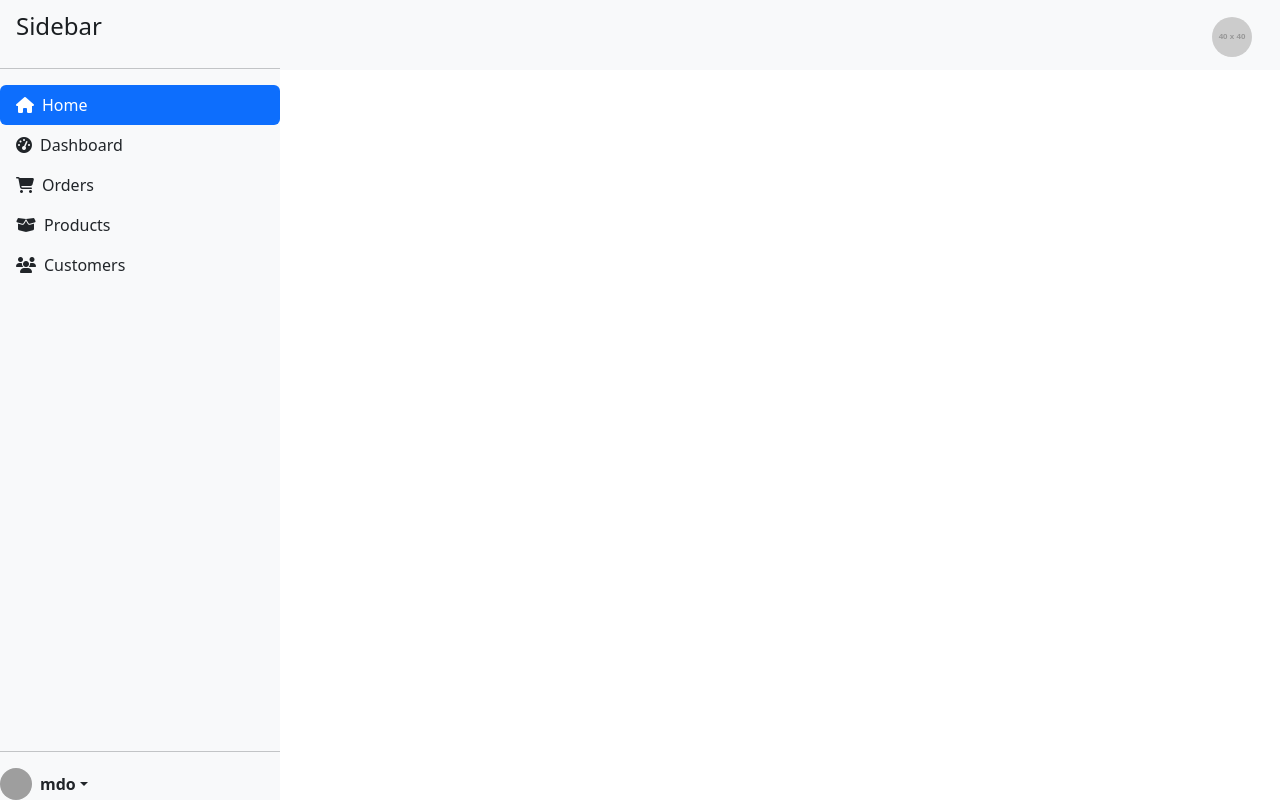
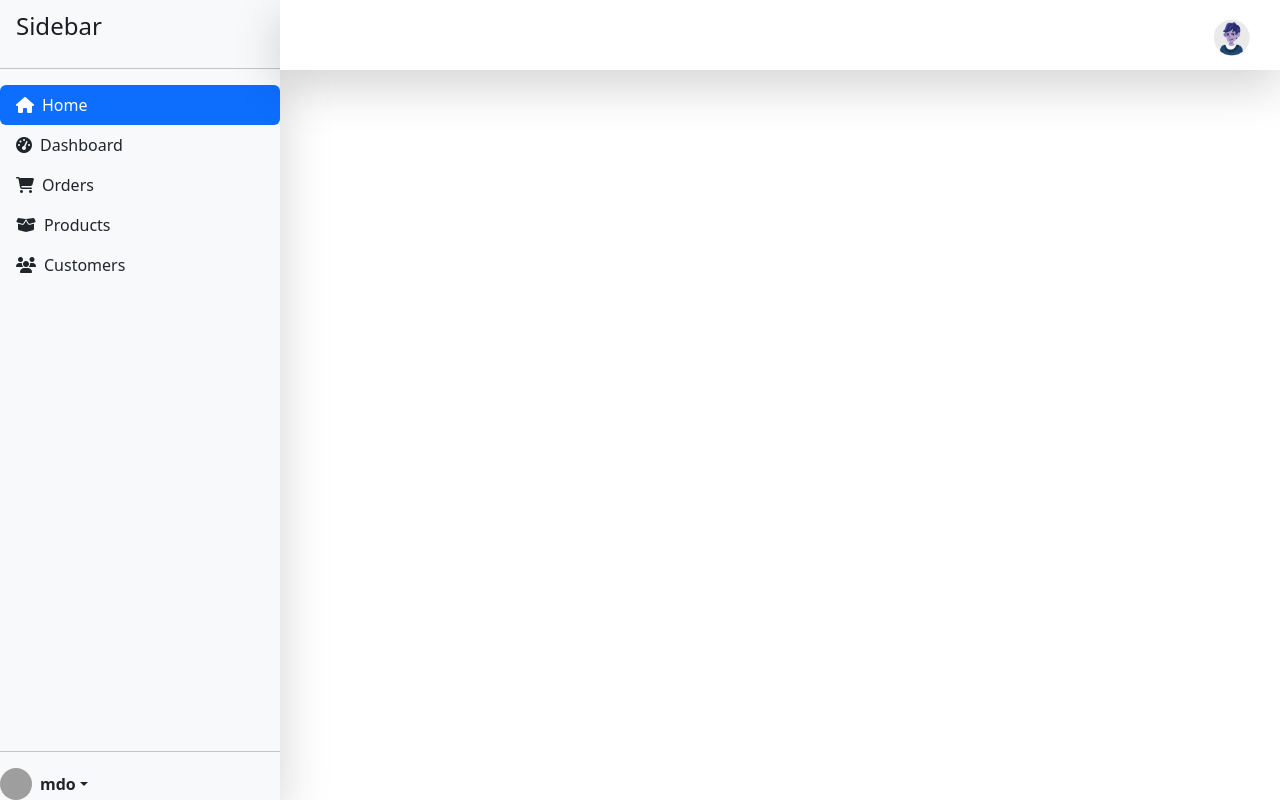
Before and after one commit to KanithiSubramanyam/final-assessment, an Angular app: page /dashboard in a window 1280 px wide. Built offline with nearby package versions, Linux system fonts and the light colour scheme; grey boxes are pictures that could not be loaded.

Commit message:
changes in sidebar and topbar

```diff
--- a/src/app/dashboard/sidebar/sidebar.component.html
+++ b/src/app/dashboard/sidebar/sidebar.component.html
@@ -1,4 +1,4 @@
-<main class="d-flex flex-nowrap">
+<main class="d-flex flex-nowrap shadow-lg">
     <!-- Sidebar -->
     <div class="d-flex flex-column flex-shrink-0 bg-light sidebar"
          [ngClass]="{'icon-sidebar': isCollapsed}"
--- a/src/app/dashboard/topbar/topbar.component.css
+++ b/src/app/dashboard/topbar/topbar.component.css
@@ -12,7 +12,7 @@
   }
 
   .profile-menu {
-    height:150px;
+    height:200px;
     width: 300px;
     padding: 1rem;
     z-index: 1000;
--- a/src/app/dashboard/topbar/topbar.component.html
+++ b/src/app/dashboard/topbar/topbar.component.html
@@ -1,11 +1,11 @@
-<nav class="navbar navbar-expand-lg navbar-light bg-light">
+<nav class="navbar navbar-expand-lg navbar-light bg-white shadow-lg">
   <div class="container-fluid">
     <div class="ms-auto position-relative">
-      <img src="https://via.placeholder.com/40" alt="Profile" width="40" height="40" class="rounded-circle" (click)="toggleProfileMenu()">
+      <img [src]="profile" alt="Profile" width="40" height="40" class="rounded-circle" (click)="toggleProfileMenu()">
 
-      <div *ngIf="isProfileMenuOpen" class="profile-menu position-absolute end-0 mt-2 p-3 bg-white border rounded shadow">
+      <div *ngIf="isProfileMenuOpen" class="profile-menu position-absolute end-0 mt-2 p-3 bg-white border rounded shadow-lg">
         <div class="d-flex justify-content-center mb-3">
-          <img src="https://via.placeholder.com/40" alt="Profile" width="40" height="40" class="rounded-circle">
+          <img [src]="profile" alt="Profile" width="auto" height="100" class="rounded-circle">
         </div>
         <div class="d-flex justify-content-between pt-3">
           <button class="btn btn-primary me-2" (click)="closeProfileMenu()">Profile Details</button>
--- a/src/app/dashboard/topbar/topbar.component.ts
+++ b/src/app/dashboard/topbar/topbar.component.ts
@@ -9,6 +9,7 @@ import { CommonModule } from '@angular/common';
   styleUrl: './topbar.component.css'
 })
 export class TopbarComponent {
+  profile = "assets/images/profile.jpg";
   isProfileMenuOpen = false;
 
   toggleProfileMenu() {
```
Also changed, not shown: src/assets/images/profile.jpg (added), src/assets/profile.avif (deleted).
